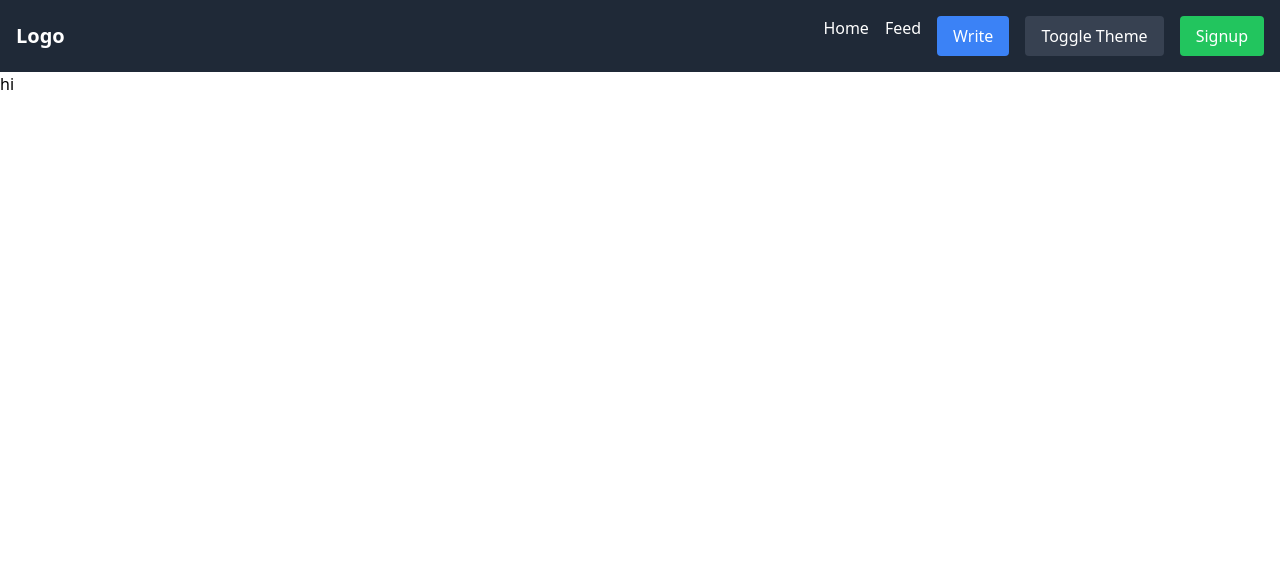
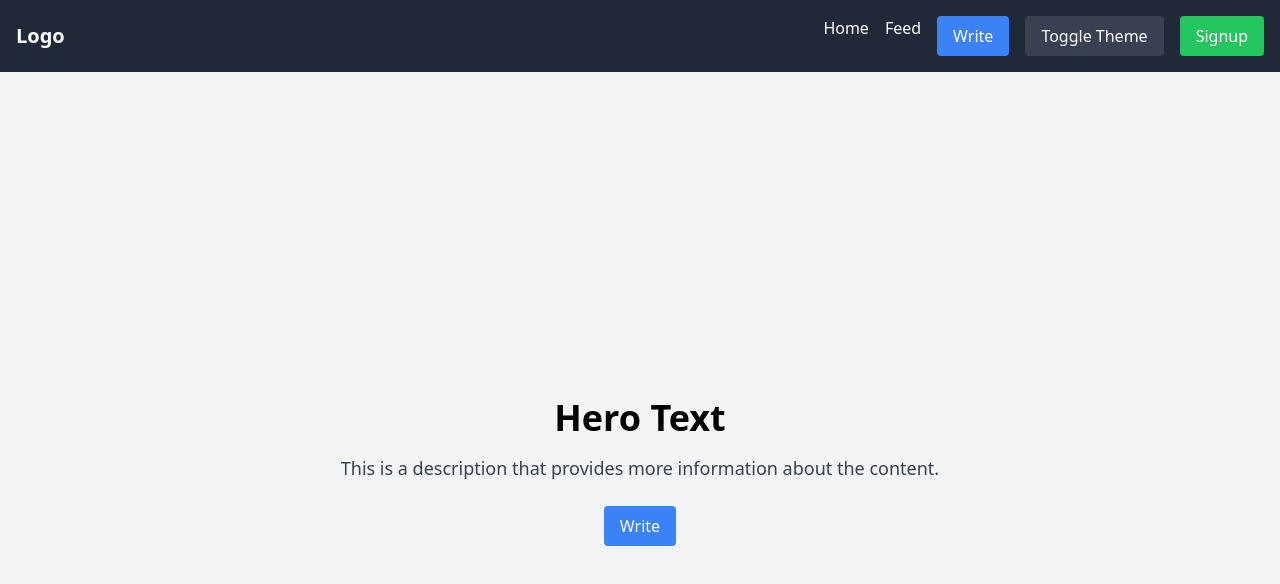
Before and after one commit to benedicti0n/blogbox, a Next.js app: page / in a window 1280 px wide. Shown: the top 584 px of the page. Built offline with nearby package versions, Linux system fonts and the light colour scheme.

Commit message:
hero section

```diff
--- a/app/page.tsx
+++ b/app/page.tsx
@@ -1,5 +1,9 @@
+import HeroSection from "@/components/HeroSection";
+
 export default function Home() {
   return (
-    <div>hi</div>
+    <div className="h-screen w-full">
+      <HeroSection />
+    </div>
   );
 }
--- /dev/null
+++ b/components/HeroSection.tsx
@@ -0,0 +1,11 @@
+const HeroSection: React.FC = () => {
+    return (
+        <div className="h-full flex flex-col items-center justify-center bg-gray-100 p-8 text-center">
+            <h1 className="text-4xl font-bold mb-4">Hero Text</h1>
+            <p className="text-lg mb-6 text-gray-700">This is a description that provides more information about the content.</p>
+            <button className="bg-blue-500 hover:bg-blue-600 text-white py-2 px-4 rounded">Write</button>
+        </div>
+    );
+};
+
+export default HeroSection;
```
